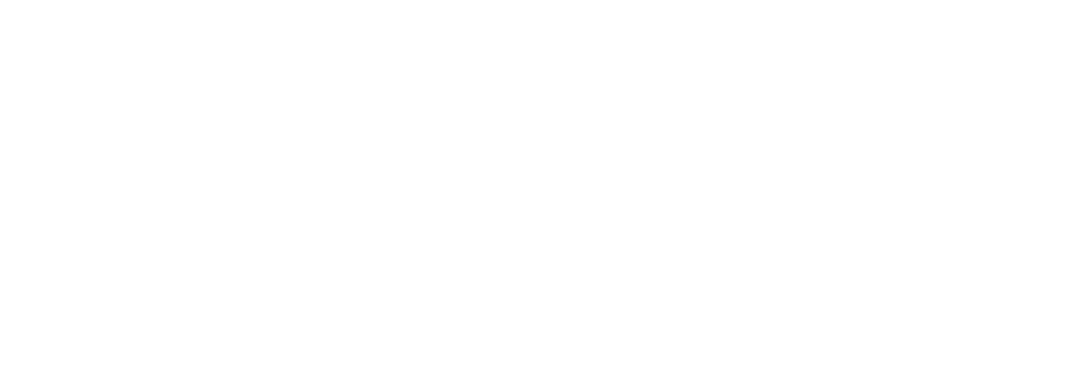
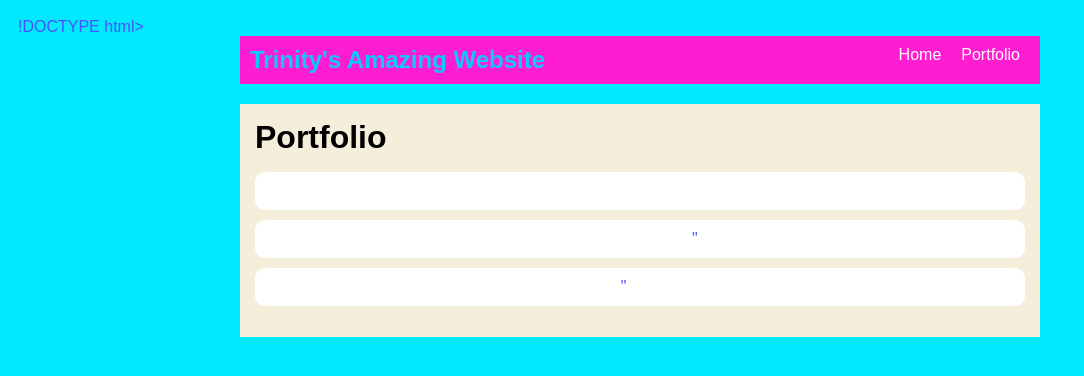
Before and after one commit to trinitymatthews16/trinitymatthews16.github.io, a plain HTML site: page portfolio.html in a window 1280 px wide. Shown: the whole page, without its empty margins (0-1084 px from the left). Drawn offline with Linux system fonts and the light colour scheme.

Commit message:
add portfolio file

```diff
--- a/portfolio.html
+++ b/portfolio.html
@@ -0,0 +1,46 @@
+!DOCTYPE html>
+<html>
+  <head>
+    <title>Trinity's Awesome Website</title>
+    <link rel="stylesheet" href="style.css"/>
+  </head>
+
+  <body>
+    <!-- All content goes here -->
+    <div id="all-contents">
+    <nav>
+      <h1>Trinity's Amazing Website</h1>
+      <ul id="nav-ul">
+        </ul>
+        <li class="nav-li">
+          <a href=""index.hrml">Home</a>
+          </li>
+        <li class="nav-li">
+         <a href="protfolio.html">Portfolio</a>
+       </li>
+     </ul>
+   </nav>
+
+    <main>
+      <div class="content">
+        <h1>Portfolio</h1>
+        <ul id="portfolio">
+         <li>
+          <a href=""fsd-projects/platformer/">platformer: A cannon-dodging adventure game for Halleb0t</a>
+         </li>
+         <li>
+          <a href=""fsd-projects/bouncing-box/">Bouncing Box: A fun introduction to web game development
+           </a>"
+           <li>
+            <a href=""fsd-projects/circularity/">Circularity: A poeric motion
+              experiment with circles</a>"
+           </li>
+
+         </li>
+          </ul>
+        </div>
+      </main>
+
+    </div>
+  </body>
+</html>
--- a/style.css
+++ b/style.css
@@ -76,3 +76,21 @@ main {
 h2, h3 {
     margin: 0px;
 }
+/* Portfolio styles */
+.content h1  {
+  color: black;
+}
+#portfolio {
+list-style-type: none;
+padding-left: 0;
+}
+#portfolio li {
+background:  #fff;
+padding: 10px;
+border-radius: 10px;
+margin-bottom: 10px;
+}
+#portfolio li:hover  {
+  text-decoration:none;
+ color: #454545;
+}
```
Also changed, not shown: index.html (+12 -9 lines).
